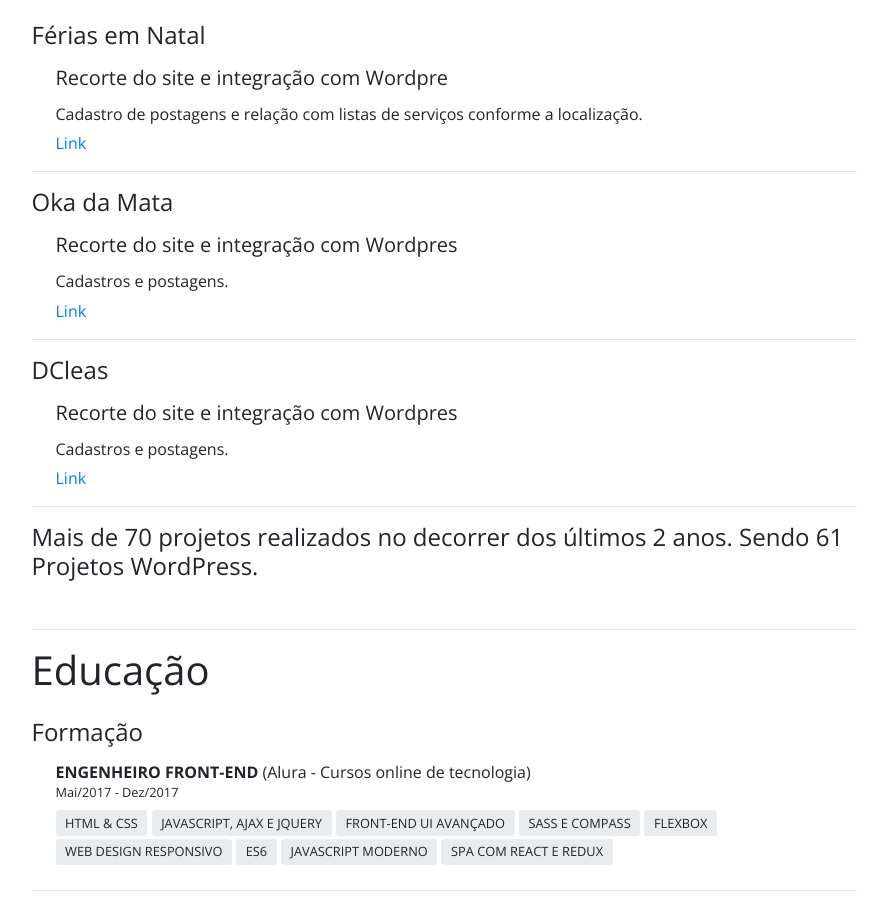
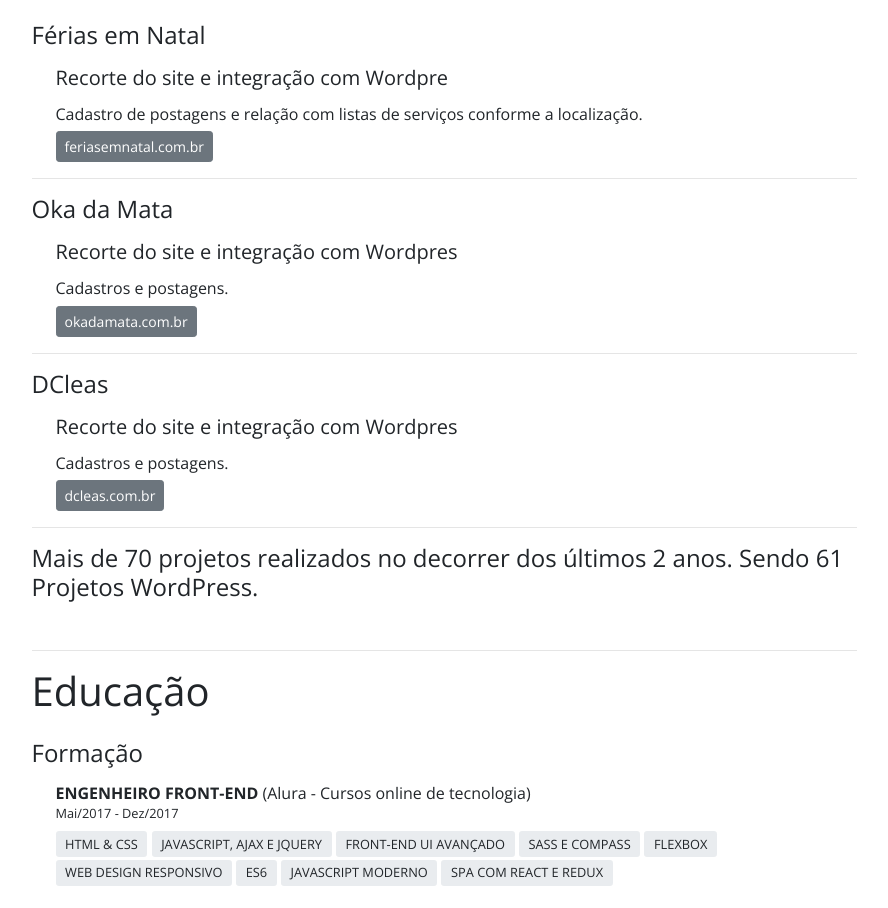
Before and after one commit to allanncruz/cv, a website: page src/index.html in a window 1280 px wide. Shown: the part 2308-3216 px from the top of the page, without its empty margins (196-1084 px from the left). Drawn offline with nearby package versions, Linux system fonts and the light colour scheme; files that its build step writes are made by us from their sources.

Commit message:
Customize Links

```diff
--- a/src/index.html
+++ b/src/index.html
@@ -116,7 +116,7 @@
                     <div class="px-4 position-relative">
                         <h5>Recorte do site e integração com Wordpre</h5>
                         <p class="m-0">Cadastro de postagens e relação com listas de serviços conforme a localização.</p>
-                        <a href="https://feriasemnatal.com.br/" target="_blank">Link</a>
+                        <a class="btn btn-secondary btn-sm" href="https://feriasemnatal.com.br/" target="_blank">feriasemnatal.com.br</a>
                     </div>
 
                     <hr>
@@ -125,7 +125,7 @@
                     <div class="px-4 position-relative">
                         <h5>Recorte do site e integração com Wordpres</h5>
                         <p class="m-0">Cadastros e postagens.</p>
-                        <a href="http://okadamata.com.br/" target="_blank">Link</a>
+                        <a class="btn btn-secondary btn-sm" href="http://okadamata.com.br/" target="_blank">okadamata.com.br</a>
                     </div>
 
                     <hr>
@@ -134,7 +134,7 @@
                     <div class="px-4 position-relative">
                         <h5>Recorte do site e integração com Wordpres</h5>
                         <p class="m-0">Cadastros e postagens.</p>
-                        <a href="http://dcleas.com.br/" target="_blank">Link</a>
+                        <a class="btn btn-secondary btn-sm" href="http://dcleas.com.br/" target="_blank">dcleas.com.br</a>
                     </div>
 
                     <hr>
```
